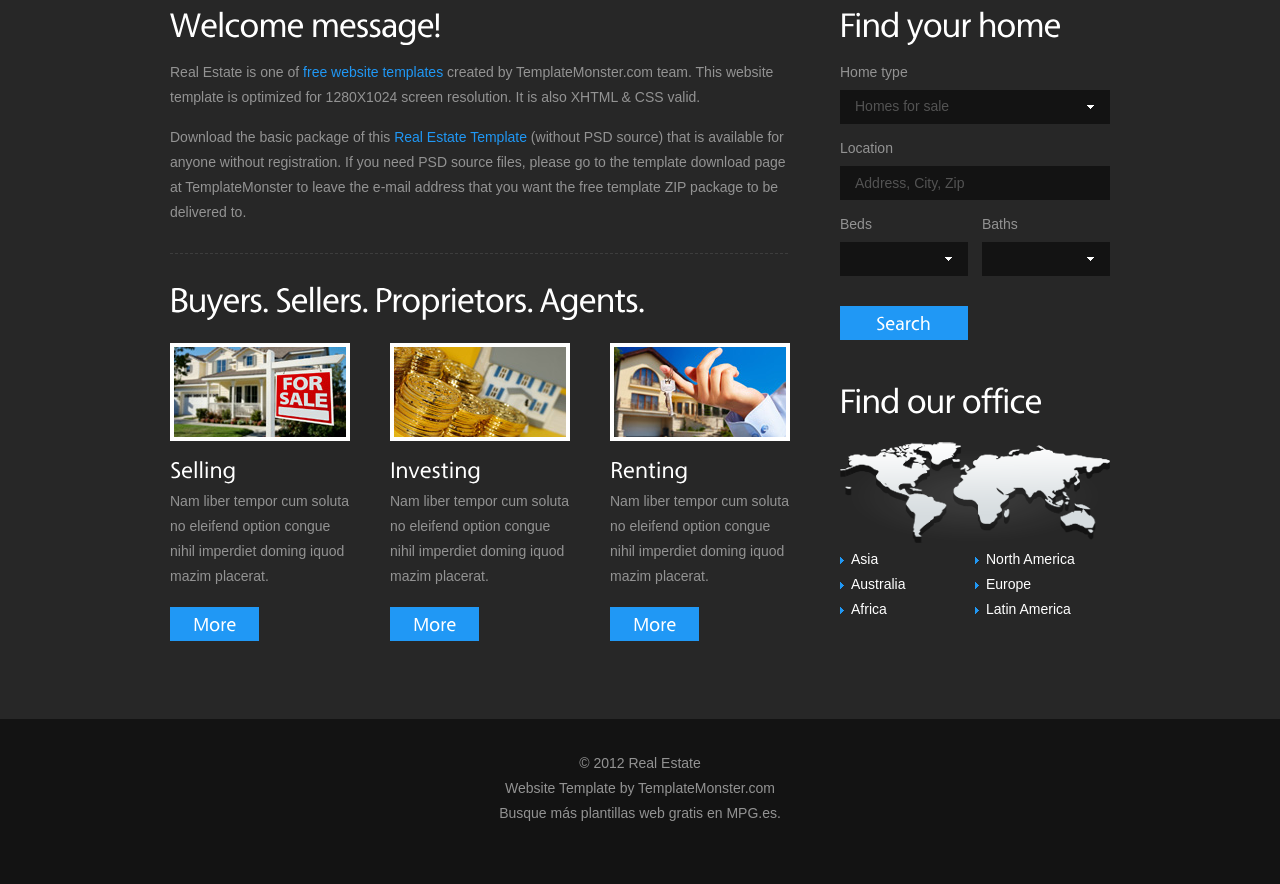
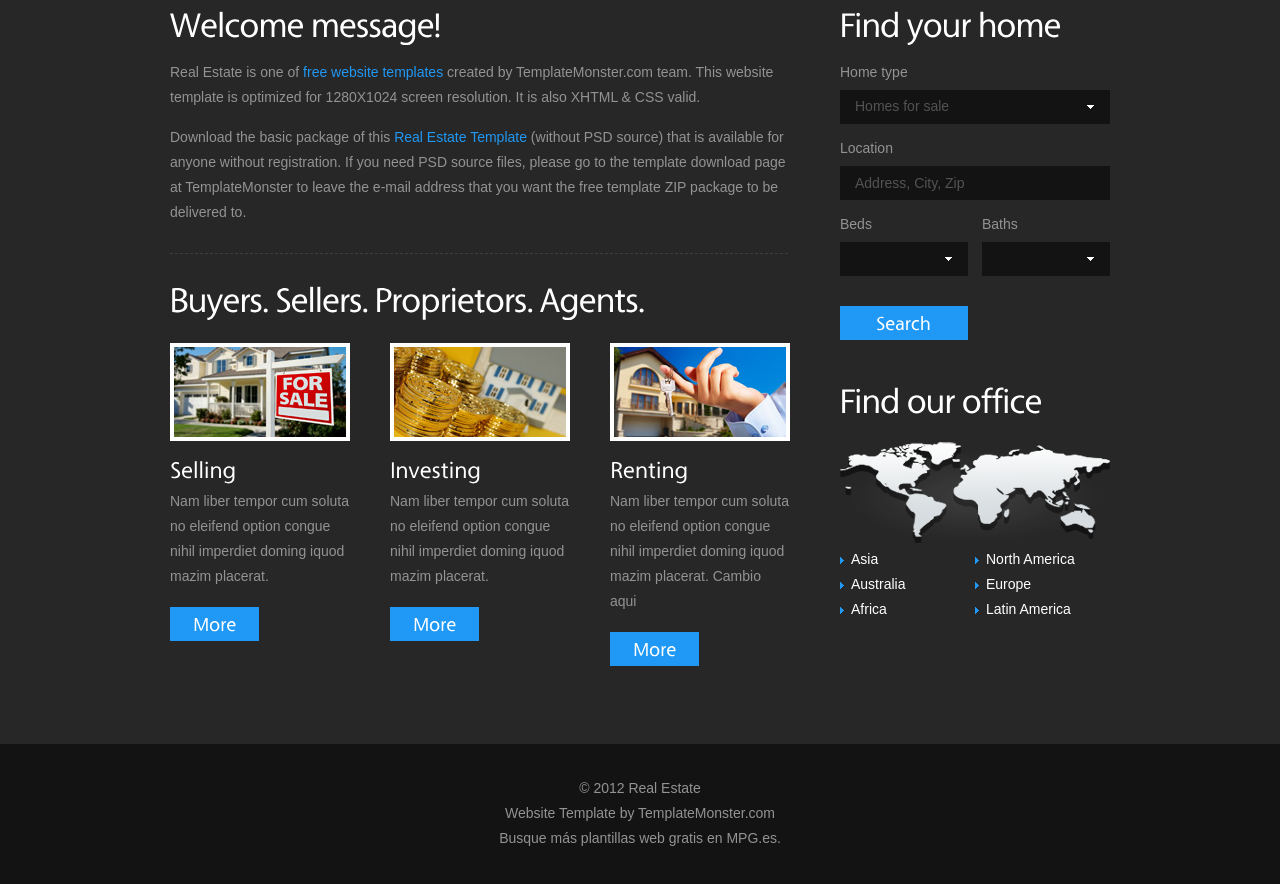
Before and after one commit to Ctamariz/Practica-Formativa, a plain HTML site: page index.html in a window 1280 px wide. Shown: the part 688-1572 px from the top of the page. Drawn offline with Linux system fonts and the light colour scheme.

Commit message:
commit desde otra rama

```diff
--- a/index.html
+++ b/index.html
@@ -108,7 +108,7 @@
             <div class="last">
                 <img src="images/page1-img3.jpg" alt="" class="img-border">
                 <h3>Renting</h3>
-                <p>Nam liber tempor cum soluta no eleifend option congue nihil imperdiet doming iquod mazim placerat.</p>
+                <p>Nam liber tempor cum soluta no eleifend option congue nihil imperdiet doming iquod mazim placerat. Cambio aqui</p>
                 <a href="#" class="button">More</a>
             </div>
         </div>
```
